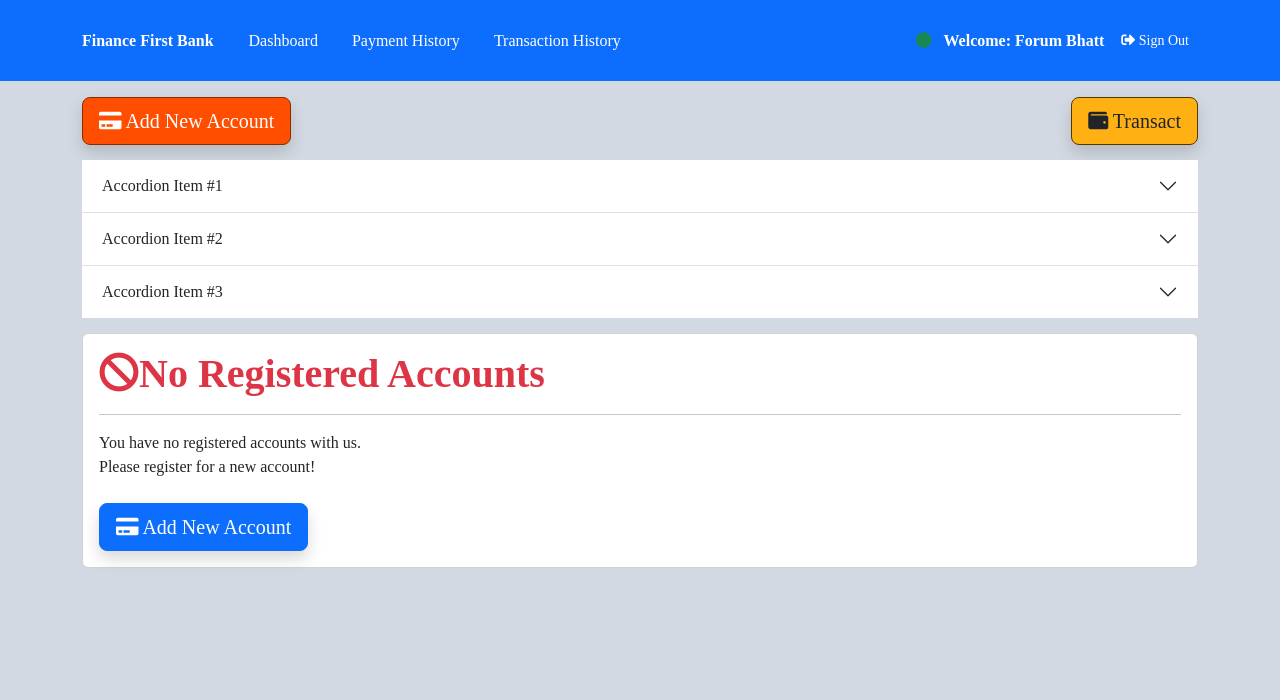
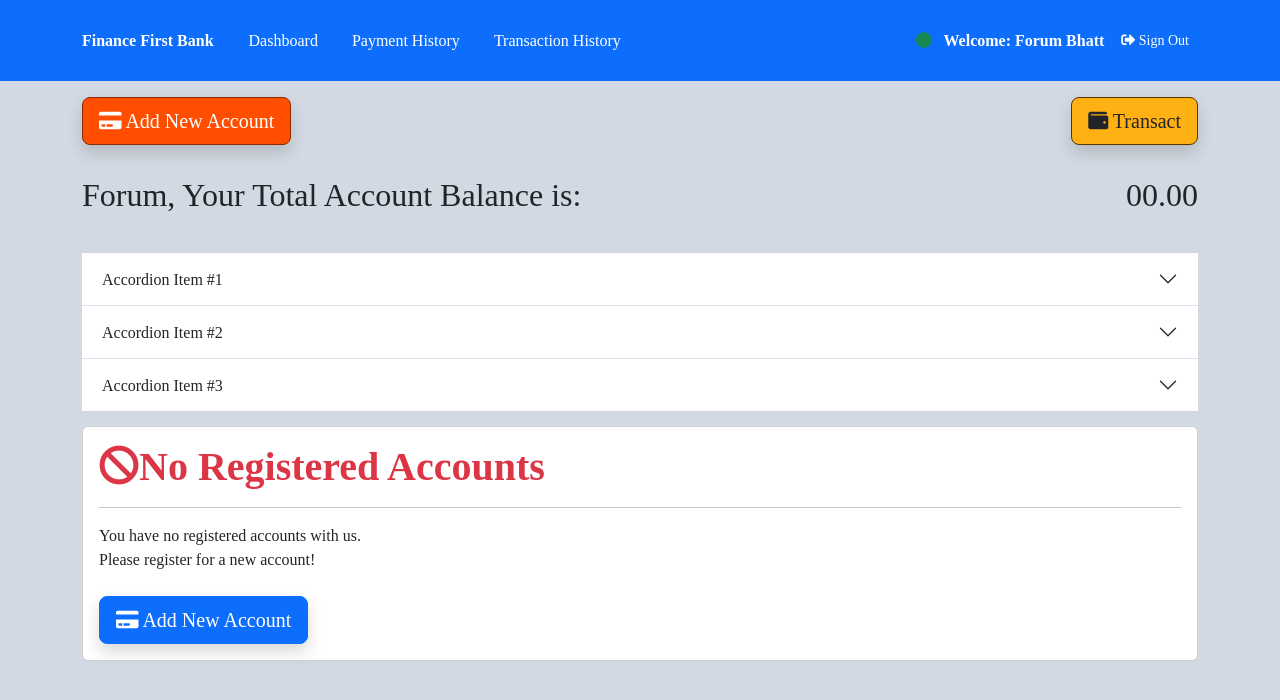
Before and after one commit to forum-bhatt/Bank-Application-Management-System, a plain HTML site: page dashboard.html in a window 1280 px wide. Drawn offline with nearby package versions, Linux system fonts and the light colour scheme.

Commit message:
Total Account Balance UI

```diff
--- a/dashboard.html
+++ b/dashboard.html
@@ -83,6 +83,13 @@
     </div>
     <!-- End of Container -->
 
+    <!-- Container: Total Account Balance -->
+    <div class="container d-flex py-3">
+      <h2 class="me-auto">Forum, Your Total Account Balance is:</h2>
+      <h2 class="ms-auto">00.00</h2>
+    </div>
+    <!-- End of Container: Total Account Balance -->
+
     <!-- Accordian Container -->
     <div class="container">
 
```
